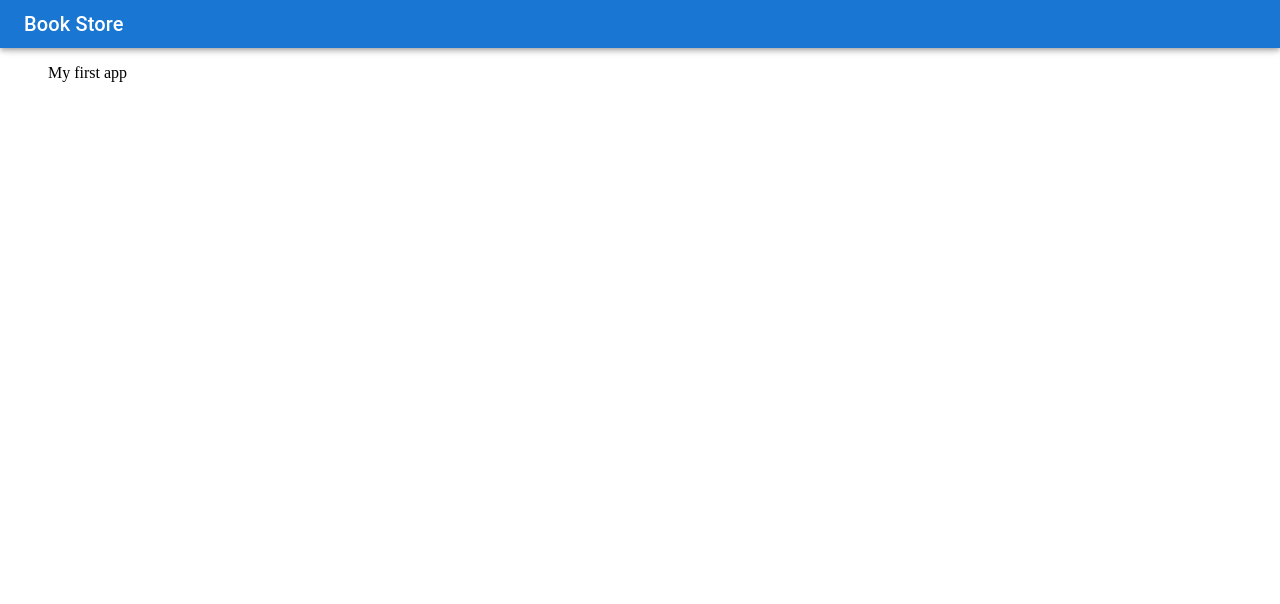
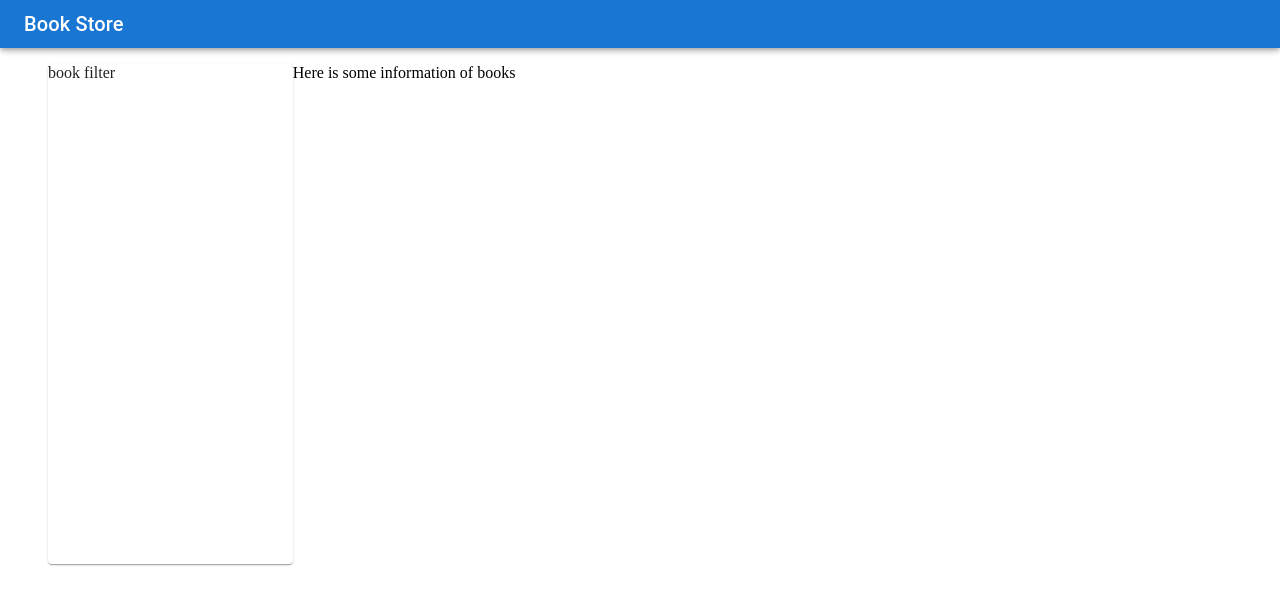
Before and after one commit to leoc891124/bookstoreclient, a React (Create React App) app: page / in a window 1280 px wide. Shown: the top 604 px of the page. Built offline with nearby package versions, Linux system fonts and the light colour scheme; no server answers.

Commit message:
Adding makeStyples and createStyles

```diff
--- a/package.json
+++ b/package.json
@@ -6,7 +6,11 @@
     "@emotion/react": "^11.10.4",
     "@emotion/styled": "^11.10.4",
     "@fontsource/roboto": "^4.5.8",
+    "@mui/icons-material": "^5.10.9",
     "@mui/material": "^5.10.10",
+    "@mui/styled-engine-sc": "^5.10.6",
+    "@mui/styles": "^5.10.10",
+    "@mui/system": "^5.10.10",
     "@testing-library/jest-dom": "^5.16.5",
     "@testing-library/react": "^13.4.0",
     "@testing-library/user-event": "^13.5.0",
@@ -15,6 +19,7 @@
     "react": "^18.2.0",
     "react-dom": "^18.2.0",
     "react-scripts": "^5.0.1",
+    "styled-components": "^5.3.6",
     "web-vitals": "^2.1.4"
   },
   "scripts": {
--- a/src/component/App.js
+++ b/src/component/App.js
@@ -2,6 +2,7 @@
 import axios from "axios";
 import baseUrl from "../config";
 import Layout from "./layout/Layout";
+import BookContainer from "./book/BookContainer";
 
 const App = ()=>{
 
@@ -11,7 +12,7 @@
         )
 
     return <Layout>
-    <div>My first app</div>
+    <BookContainer/>
 </Layout>
 }
 
--- /dev/null
+++ b/src/component/book/BookContainer.js
@@ -0,0 +1,24 @@
+import { Box } from "@mui/system";
+//import { useDispatch, useSelector } from "react-redux";
+import React from "react";
+//import { booklist } from "../../module/book-react-toolkit/bookReducerToolkit.js"
+import BookFilter from "./BookFilter";
+import styles from "./BookStyle";
+//import { useEffect } from "react";
+
+const BookContainer = () =>{
+
+
+    const classes = styles();
+    return(
+
+        <Box className={classes.bookContainer}>
+            <BookFilter />
+            <Box className={classes.bookList}>
+                Here is some information of books
+            </Box>
+        </Box>
+    );
+}
+
+export default BookContainer;
--- /dev/null
+++ b/src/component/book/BookFilter.js
@@ -0,0 +1,22 @@
+import { Paper } from "@mui/material";
+import { Box } from "@mui/system";
+import React from "react";
+import styles from "./BookStyle";
+
+
+const BookFilter = ()=>{
+
+    const classes = styles();
+
+    return(
+        <Box className={classes.bookFilter}>
+            <Paper className={classes.bookFilterPaper}>
+                book filter
+            </Paper>
+        </Box>
+    )
+
+
+}
+
+export default BookFilter;
--- /dev/null
+++ b/src/component/book/BookStyle.js
@@ -0,0 +1,24 @@
+import { makeStyles, createStyles } from "@mui/styles";
+
+export default makeStyles(()=> createStyles({
+    bookContainer:{
+        display: 'flex',
+        justifyContent: 'center',
+        flexDirection: 'row'
+    },
+
+    bookFilter:{
+        width: "20%",
+        height:"500px"
+    },
+    bookFilterPaper:{
+        width: "100%",
+        height:"100%"
+    }
+    ,
+    bookList:{
+        width: "80%"
+
+    }
+
+}));
```
Also changed, not shown: 2 other files (tests, documents, lock files or other folders).
